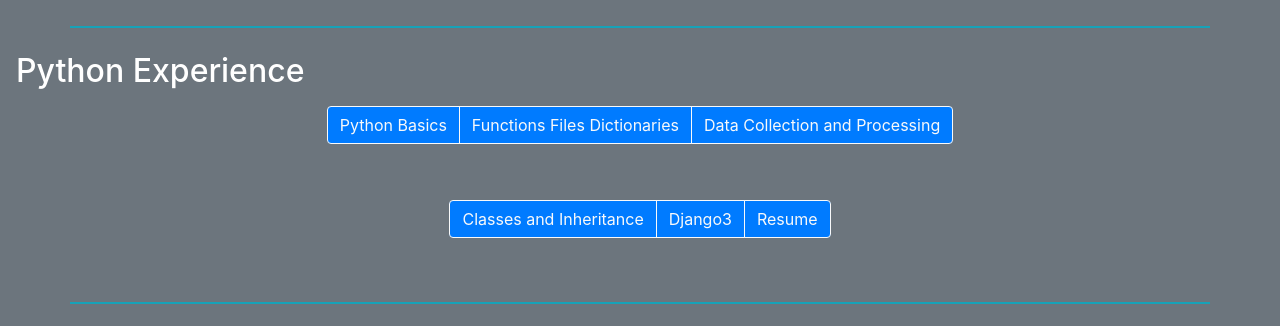
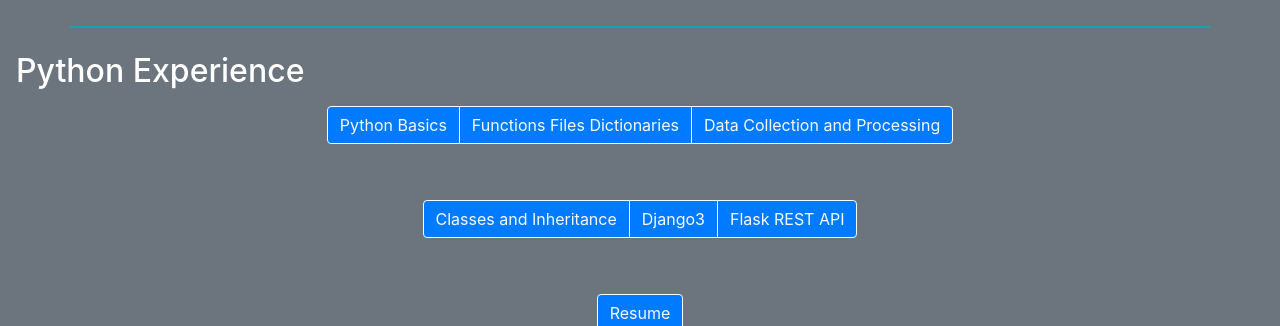
Before and after one commit to jbond21/django3-personal-portfolio, a Django app: page / in a window 1280 px wide. Shown: the part 851-1177 px from the top of the page. Run offline with Django 3.2, Linux system fonts and the light colour scheme; data comes from the database, SQL or seed files in the repository; some libraries are stand-ins or nearby versions.

Commit message:
add flask cert update resume

```diff
--- a/portfolio/templates/main/home.html
+++ b/portfolio/templates/main/home.html
@@ -33,10 +33,16 @@
 <div class="btn-group" role="group" aria-label="Basic example">
   <a href="{% static 'portfolio/Coursera Python Cert 3.pdf' %}"<button type="button" class="btn btn-primary btn btn-outline-light"> Classes and Inheritance</button></a>
   <a href="{% static 'portfolio/django3 cert.pdf' %}"<button type="button" class="btn btn-primary btn btn-outline-light">Django3</button></a>
-  <a href="{% static 'portfolio/JordanBondResume2020.pdf' %}"<button type="button" class="btn btn-primary btn btn-outline-light">Resume</button></a>
+  <a href="{% static 'portfolio/rest-api-flask-cert.pdf' %}"<button type="button" class="btn btn-primary btn btn-outline-light">Flask REST API</button></a>
 </div>
 </div>
 <br>
+<div class="row justify-content-center my-3">
+<div class="btn-group" role="group" aria-label="Basic example">
+  <a href="{% static 'portfolio/JordanBondResumehidden.pdf' %}"<button type="button" class="btn btn-primary btn btn-outline-light">Resume</button></a>
+</div>
+</div>
+
 <br>
 
     <div class="container-lg border border-info"></div>
```
Also changed, not shown: 2 other files.
